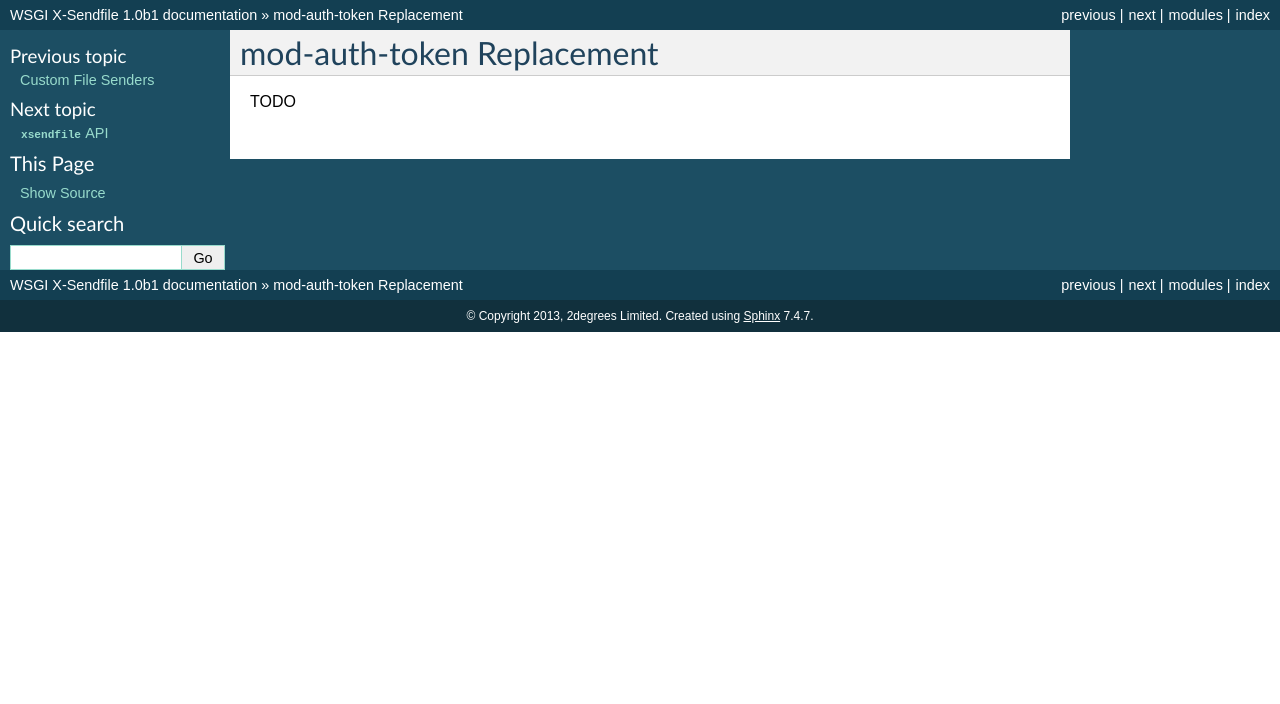
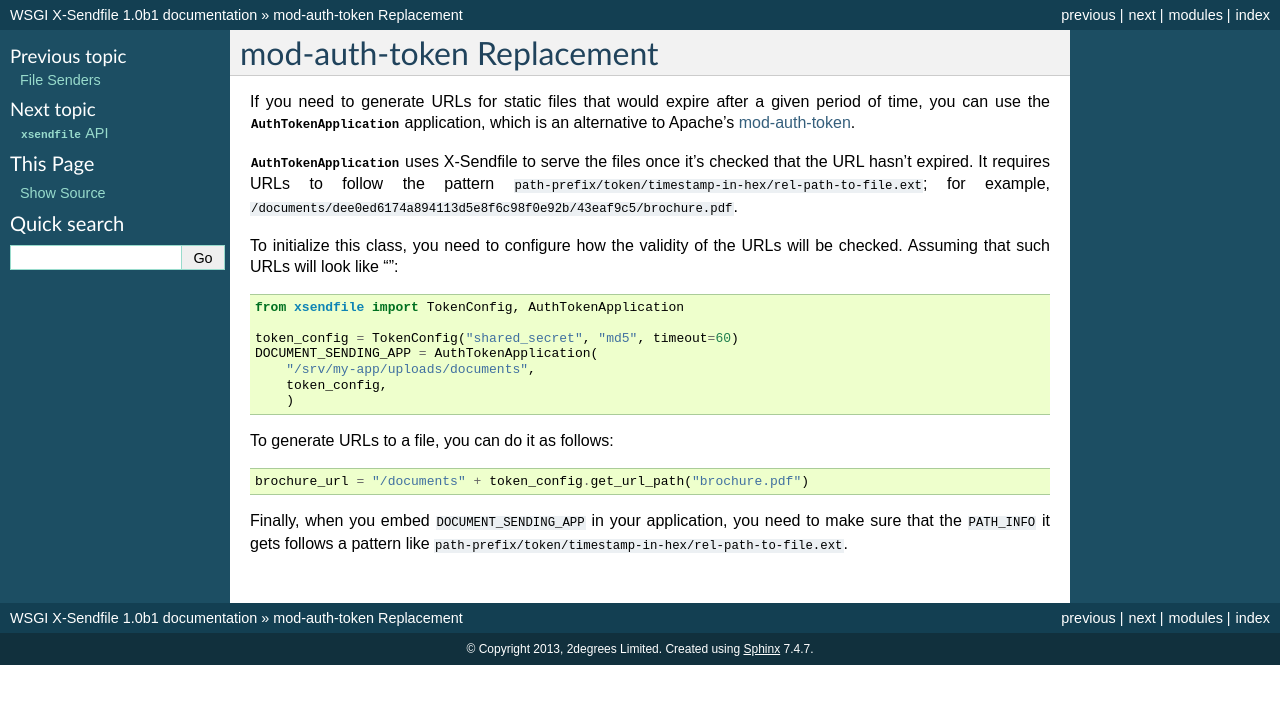
Before and after one commit to 2degrees/wsgi-xsendfile, a Sphinx documentation site: the page built from docs/source/auth_token.rst, in a window 1280 px wide. Shown: the top 704 px of the page. Built offline with Sphinx 7.4.7, drawn with Linux system fonts in a browser that asks for light colours.

Commit message:
Documented file senders and mod-auth-token replacement

```diff
--- a/docs/source/api.rst
+++ b/docs/source/api.rst
@@ -20,8 +20,10 @@ Authorization tokens
 ====================
 
 .. autoclass:: AuthTokenApplication
+    :show-inheritance:
 
 .. autoclass:: TokenConfig
+    :members: get_url_path
 
 
 Exceptions
--- a/docs/source/auth_token.rst
+++ b/docs/source/auth_token.rst
@@ -2,4 +2,31 @@
 mod-auth-token Replacement
 ==========================
 
-TODO
+If you need to generate URLs for static files that would expire after a given
+period of time, you can use the :class:`~xsendfile.AuthTokenApplication`
+application, which is an alternative to Apache's `mod-auth-token
+<https://code.google.com/p/mod-auth-token/>`_.
+
+:class:`~xsendfile.AuthTokenApplication` uses X-Sendfile to serve the files
+once it's checked that the URL hasn't expired. It requires URLs to follow the
+pattern ``path-prefix/token/timestamp-in-hex/rel-path-to-file.ext``; for
+example, ``/documents/dee0ed6174a894113d5e8f6c98f0e92b/43eaf9c5/brochure.pdf``.
+
+To initialize this class, you need to configure how the validity of the URLs
+will be checked. Assuming that such URLs will look like ""::
+
+    from xsendfile import TokenConfig, AuthTokenApplication
+
+    token_config = TokenConfig("shared_secret", "md5", timeout=60)
+    DOCUMENT_SENDING_APP = AuthTokenApplication(
+        "/srv/my-app/uploads/documents",
+        token_config,
+        )
+
+To generate URLs to a file, you can do it as follows::
+
+    brochure_url = "/documents" + token_config.get_url_path("brochure.pdf")
+
+Finally, when you embed ``DOCUMENT_SENDING_APP`` in your application, you need
+to make sure that the ``PATH_INFO`` it gets follows a pattern like
+``path-prefix/token/timestamp-in-hex/rel-path-to-file.ext``.
--- a/docs/source/custom_file_senders.rst
+++ /dev/null
@@ -1,5 +0,0 @@
-===================
-Custom File Senders
-===================
-
-TODO
--- a/docs/source/index.rst
+++ b/docs/source/index.rst
@@ -78,6 +78,6 @@ Contents
     :maxdepth: 2
 
     howto
-    custom_file_senders
+    file_senders
     auth_token
     api
```
Also changed, not shown: docs/source/file_senders.rst (added, +40 -0 lines), docs/source/howto.rst (+28 -1 lines).
